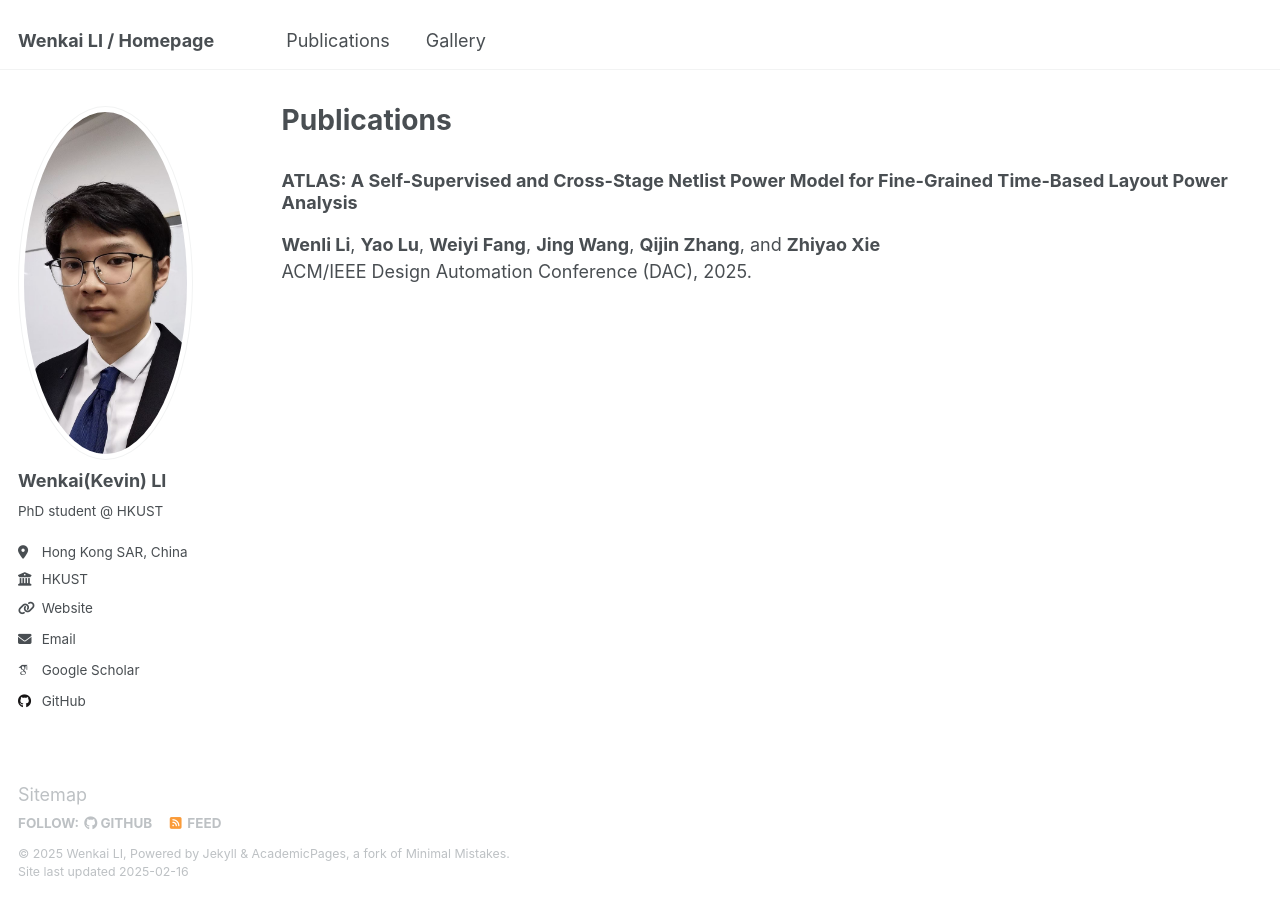
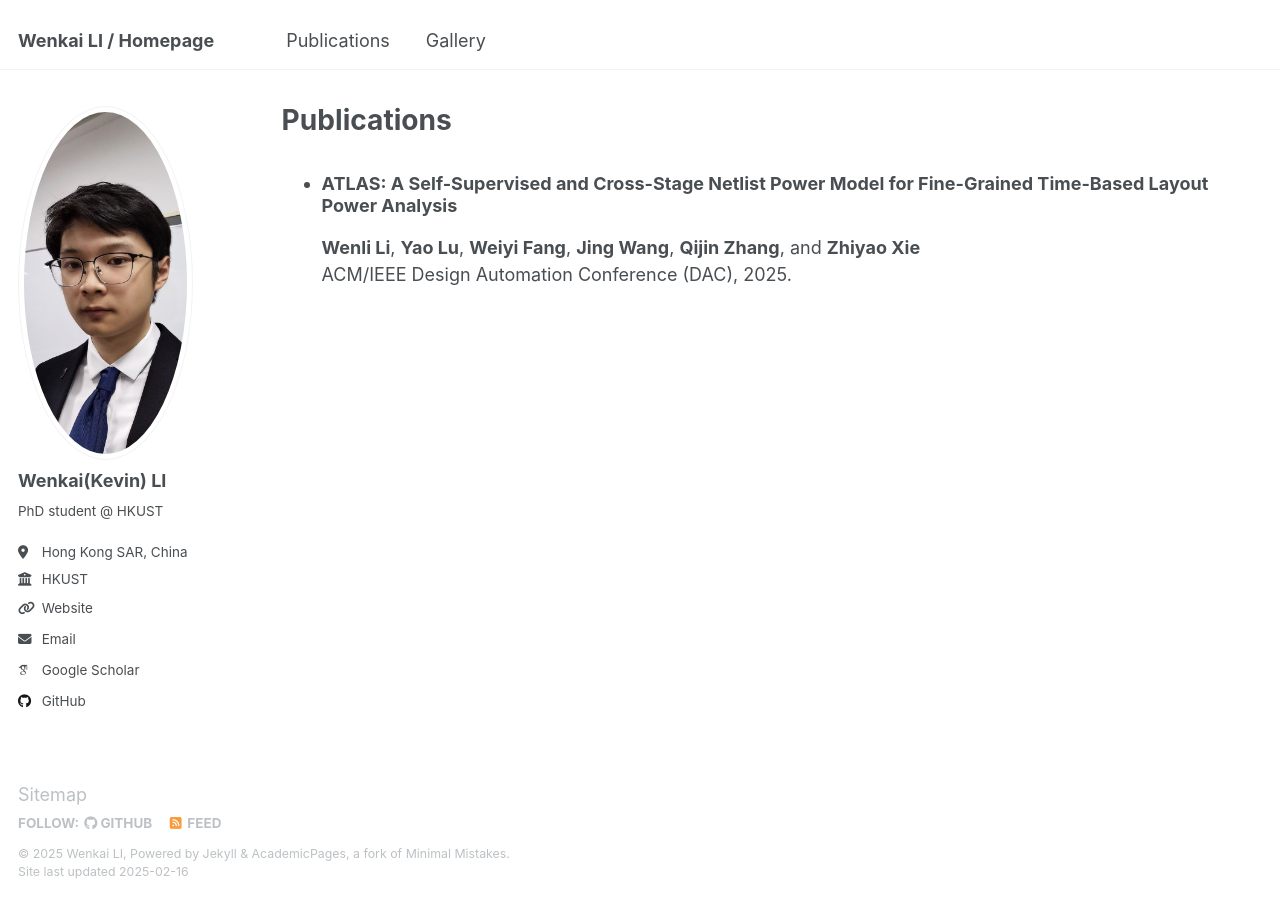
Before and after one commit to kevin333kevin/wenkaili.github.io, a Jekyll site: the page built from _pages/publications.md, in a window 1280 px wide. Built offline with Jekyll 4.4.1, drawn with Linux system fonts in a browser that asks for light colours; some web fonts are replaced.

```diff
--- a/_pages/publications.md
+++ b/_pages/publications.md
@@ -5,7 +5,6 @@ permalink: /publications/
 author_profile: true
 ---
 
-### ATLAS: A Self-Supervised and Cross-Stage Netlist Power Model for Fine-Grained Time-Based Layout Power Analysis
-
+- ### ATLAS: A Self-Supervised and Cross-Stage Netlist Power Model for Fine-Grained Time-Based Layout Power Analysis
 **Wenli Li**, **Yao Lu**, **Weiyi Fang**, **Jing Wang**, **Qijin Zhang**, and **Zhiyao Xie**
 ACM/IEEE Design Automation Conference (DAC), 2025.
```
